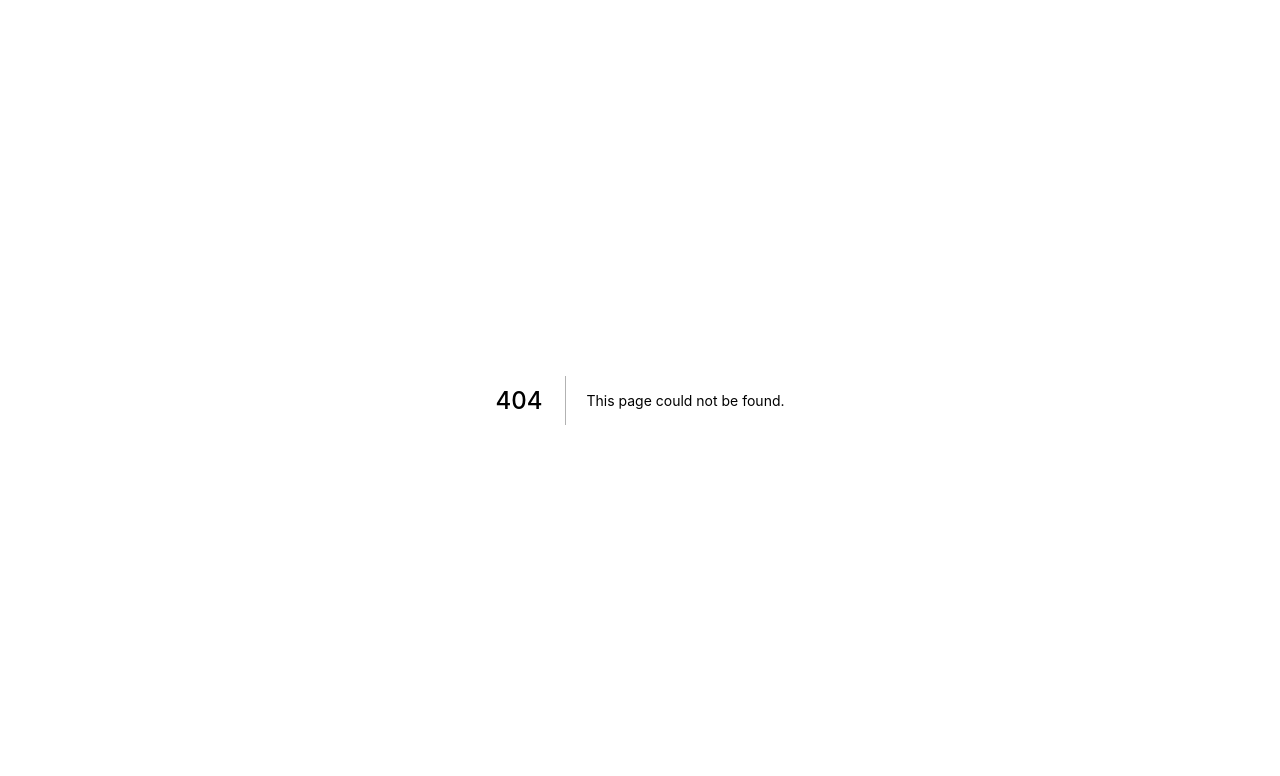
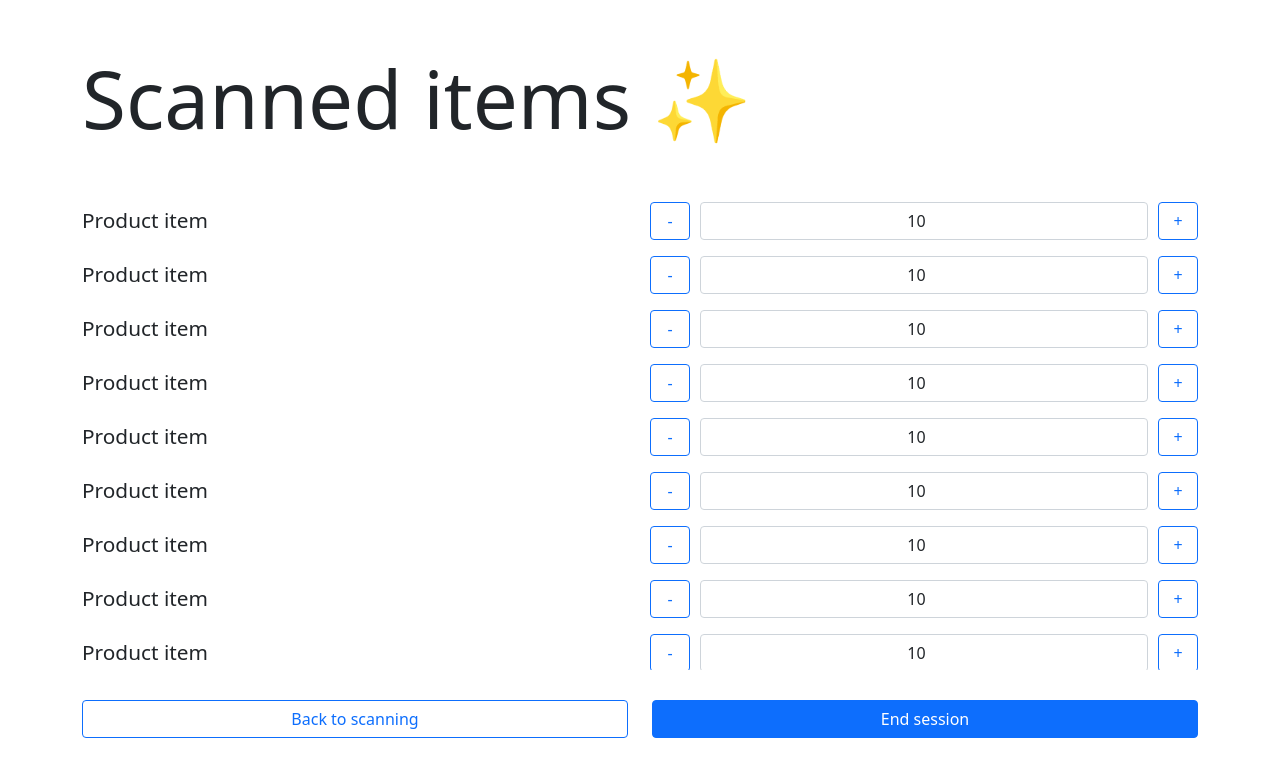
Before and after one commit to mrfullset/smart-inventura, a Next.js app: page /scanned-items in a window 1280 px wide. Before the commit this address had no page. Shown: the top 776 px of the page. Built offline with nearby package versions, Linux system fonts and the light colour scheme.

Commit message:
added scanned items

```diff
--- a/components/NumberSelector.tsx
+++ b/components/NumberSelector.tsx
@@ -2,9 +2,13 @@ import React, { BaseSyntheticEvent } from "react";
 import { Button, Form } from "react-bootstrap";
 import styles from "./NumberSelector.module.scss";
 
-const NumberSelector = ({ value, onChange }: NumberSelectorProps) => {
+const NumberSelector = ({
+  value,
+  onChange,
+  className = "",
+}: NumberSelectorProps) => {
   return (
-    <div className={styles["number-selector"]}>
+    <div className={styles["number-selector"] + " " + className}>
       <Button
         className={styles.control}
         variant="outline-primary"
@@ -41,4 +45,5 @@ export default NumberSelector;
 type NumberSelectorProps = {
   value: number;
   onChange: (value: number) => void;
+  className?: string;
 };
--- /dev/null
+++ b/components/ProductItem.module.scss
@@ -0,0 +1,18 @@
+.product-item {
+    display: flex;
+    align-items: center;
+
+    p {
+        margin: 0;
+    }
+
+    .name {
+        width: 50%;
+        margin-right: 10px;
+        font-size: 1.3rem;
+    }
+
+    .selector {
+        flex-grow: 1;
+    }
+}
--- /dev/null
+++ b/components/ProductItem.tsx
@@ -0,0 +1,30 @@
+import React from "react";
+import NumberSelector from "./NumberSelector";
+import styles from "./ProductItem.module.scss";
+
+const ProductItem = ({
+  name,
+  quanity,
+  onQuantityChange,
+  className = "",
+}: ProductItemProps) => {
+  return (
+    <div className={styles["product-item"] + " " + className}>
+      <p className={styles.name}>{name}</p>
+      <NumberSelector
+        value={quanity}
+        onChange={onQuantityChange}
+        className={styles.selector}
+      />
+    </div>
+  );
+};
+
+export default ProductItem;
+
+type ProductItemProps = {
+  name: string;
+  quanity: number;
+  onQuantityChange: (quantity: number) => void;
+  className?: string;
+};
--- a/pages/scan.tsx
+++ b/pages/scan.tsx
@@ -11,7 +11,7 @@ const ScanPage = () => {
     <Container className={styles.scan}>
       <div className={styles.main}>
         <Row>
-          <h1>Scan item 📦</h1>
+          <h1 className="display-1">Scan item 📦</h1>
           <p>or enter code manually</p>
         </Row>
         <Row>
--- /dev/null
+++ b/pages/scanned-items.module.scss
@@ -0,0 +1,23 @@
+.scanned-items {
+    padding-top: 50px;
+    height: 100%;
+
+    button {
+        width: 100%;
+    }
+
+    .main {
+        height: calc(100% - 130px);
+        overflow-y: scroll;
+        margin-bottom: 30px;
+        overflow-x: hidden;
+    }
+
+    .product-item {
+        margin: 8px 0;
+    }
+
+    .heading {
+        margin-bottom: 40px;
+    }
+}
--- /dev/null
+++ b/pages/scanned-items.tsx
@@ -0,0 +1,114 @@
+import React from "react";
+import { Button, Col, Container, Row } from "react-bootstrap";
+import ProductItem from "../components/ProductItem";
+import styles from "./scanned-items.module.scss";
+
+const ScannedItems = () => {
+  return (
+    <Container className={styles["scanned-items"]}>
+      <div className={styles.main}>
+        <Row className={styles.heading}>
+          <h1 className="display-1">Scanned items ✨</h1>
+        </Row>
+        <Row>
+          <ProductItem
+            name="Product item"
+            quanity={10}
+            onQuantityChange={() => {}}
+            className={styles["product-item"]}
+          />
+          <ProductItem
+            name="Product item"
+            quanity={10}
+            onQuantityChange={() => {}}
+            className={styles["product-item"]}
+          />
+          <ProductItem
+            name="Product item"
+            quanity={10}
+            onQuantityChange={() => {}}
+            className={styles["product-item"]}
+          />
+          <ProductItem
+            name="Product item"
+            quanity={10}
+            onQuantityChange={() => {}}
+            className={styles["product-item"]}
+          />
+          <ProductItem
+            name="Product item"
+            quanity={10}
+            onQuantityChange={() => {}}
+            className={styles["product-item"]}
+          />
+          <ProductItem
+            name="Product item"
+            quanity={10}
+            onQuantityChange={() => {}}
+            className={styles["product-item"]}
+          />
+          <ProductItem
+            name="Product item"
+            quanity={10}
+            onQuantityChange={() => {}}
+            className={styles["product-item"]}
+          />
+          <ProductItem
+            name="Product item"
+            quanity={10}
+            onQuantityChange={() => {}}
+            className={styles["product-item"]}
+          />
+          <ProductItem
+            name="Product item"
+            quanity={10}
+            onQuantityChange={() => {}}
+            className={styles["product-item"]}
+          />
+          <ProductItem
+            name="Product item"
+            quanity={10}
+            onQuantityChange={() => {}}
+            className={styles["product-item"]}
+          />
+          <ProductItem
+            name="Product item"
+            quanity={10}
+            onQuantityChange={() => {}}
+            className={styles["product-item"]}
+          />
+          <ProductItem
+            name="Product item"
+            quanity={10}
+            onQuantityChange={() => {}}
+            className={styles["product-item"]}
+          />
+          <ProductItem
+            name="Product item"
+            quanity={10}
+            onQuantityChange={() => {}}
+            className={styles["product-item"]}
+          />
+          <ProductItem
+            name="Product item"
+            quanity={10}
+            onQuantityChange={() => {}}
+            className={styles["product-item"]}
+          />
+        </Row>
+      </div>
+      <div>
+        <Row>
+          <Col xs={6}>
+            <Button variant="outline-primary">Back to scanning</Button>
+          </Col>
+          <Col xs={6}>
+            <Button>End session</Button>
+          </Col>
+        </Row>
+      </div>
+    </Container>
+  );
+};
+
+export default ScannedItems;
```
